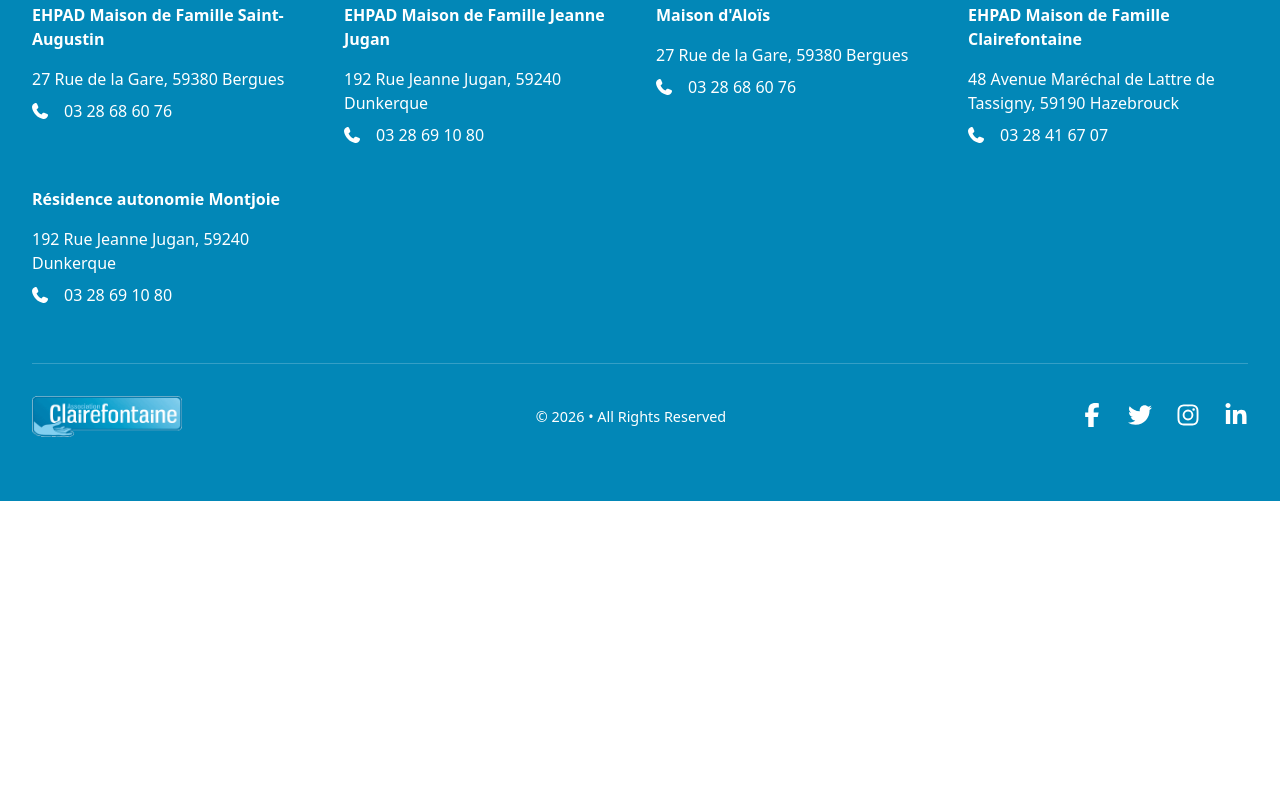
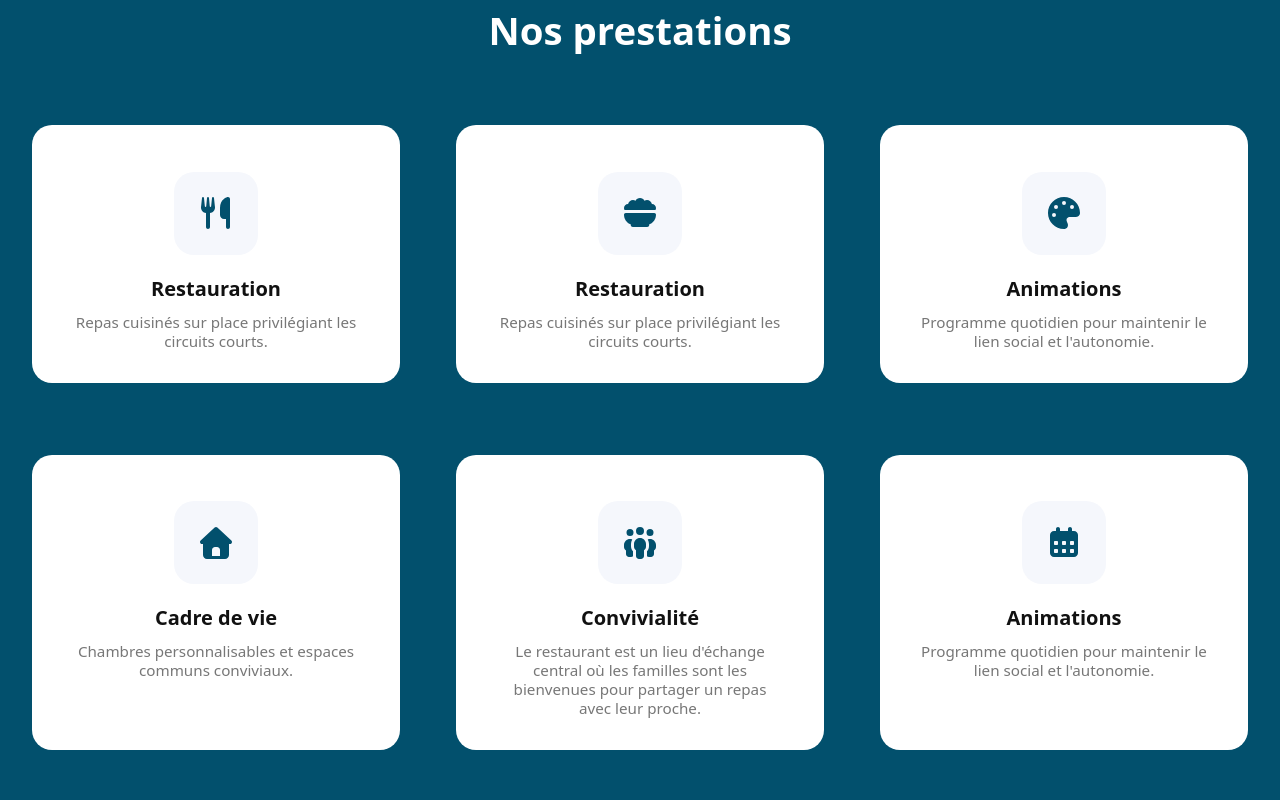
Before and after one commit to crepincorentin/projet-clairefontaine, a Next.js app in the folder front/association-clairefontaine/: page /saint-augustin in a window 1280 px wide. Shown: the part 1380-2180 px from the top of the page. Before the commit the page ends 1881 px from the top, so only its background shows below. Built offline with nearby package versions, Linux system fonts and the light colour scheme.

Commit message:
feat(frontend): add services section to Saint-Augustin page

```diff
--- a/front/association-clairefontaine/app/saint-augustin/page.jsx
+++ b/front/association-clairefontaine/app/saint-augustin/page.jsx
@@ -1,6 +1,55 @@
 import Image from 'next/image';
 import Link from 'next/link';
+import { FontAwesomeIcon } from '@fortawesome/react-fontawesome';
+import {
+  faBowlFood,
+  faCalendarDays,
+  faHouse,
+  faPalette,
+  faPeopleGroup,
+  faUtensils,
+} from '@fortawesome/free-solid-svg-icons';
 import '../styles/components/establishments/saint-augustin.scss';
+
+const services = [
+  {
+    id: 'restauration-cuisine',
+    title: 'Restauration',
+    description: 'Repas cuisinés sur place privilégiant les circuits courts.',
+    icon: faUtensils,
+  },
+  {
+    id: 'restauration-repas',
+    title: 'Restauration',
+    description: 'Repas cuisinés sur place privilégiant les circuits courts.',
+    icon: faBowlFood,
+  },
+  {
+    id: 'animations-quotidiennes',
+    title: 'Animations',
+    description: "Programme quotidien pour maintenir le lien social et l'autonomie.",
+    icon: faPalette,
+  },
+  {
+    id: 'cadre-de-vie',
+    title: 'Cadre de vie',
+    description: 'Chambres personnalisables et espaces communs conviviaux.',
+    icon: faHouse,
+  },
+  {
+    id: 'convivialite',
+    title: 'Convivialité',
+    description:
+      "Le restaurant est un lieu d'échange central où les familles sont les bienvenues pour partager un repas avec leur proche.",
+    icon: faPeopleGroup,
+  },
+  {
+    id: 'animations-programme',
+    title: 'Animations',
+    description: "Programme quotidien pour maintenir le lien social et l'autonomie.",
+    icon: faCalendarDays,
+  },
+];
 
 export const metadata = {
   title: 'Maison de Famille Saint-Augustin | Association Clairefontaine',
@@ -32,7 +81,9 @@
           </div>
 
           <div className="saint-augustin-hero__badge saint-augustin-hero__badge--staff">
-            <span><strong>XX</strong> soignants &amp;</span>
+            <span>
+              <strong>XX</strong> soignants &amp;
+            </span>
             <span>encadrants</span>
           </div>
           <div className="saint-augustin-hero__badge saint-augustin-hero__badge--location">
@@ -69,6 +120,24 @@
           </div>
         </div>
       </section>
+
+      <section className="saint-augustin-services" aria-labelledby="services-title">
+        <div className="saint-augustin-services__container">
+          <h2 id="services-title">Nos prestations</h2>
+
+          <div className="saint-augustin-services__grid">
+            {services.map((service) => (
+              <article className="service-card" key={service.id}>
+                <div className="service-card__icon">
+                  <FontAwesomeIcon icon={service.icon} aria-hidden="true" />
+                </div>
+                <h3>{service.title}</h3>
+                <p>{service.description}</p>
+              </article>
+            ))}
+          </div>
+        </div>
+      </section>
     </div>
   );
 }
--- a/front/association-clairefontaine/app/styles/components/establishments/saint-augustin.scss
+++ b/front/association-clairefontaine/app/styles/components/establishments/saint-augustin.scss
@@ -151,6 +151,85 @@
   }
 }
 
+.saint-augustin-services {
+  padding: 4.25rem 2rem 5.5rem;
+  color: white;
+  background-color: $color-augustin;
+
+  &__container {
+    max-width: 1300px;
+    margin: 0 auto;
+
+    > h2 {
+      margin-bottom: 4.5rem;
+      text-align: center;
+      font-size: clamp(2rem, 3vw, 2.4rem);
+      font-weight: 700;
+      line-height: 1.2;
+    }
+  }
+
+  &__grid {
+    display: grid;
+    grid-template-columns: repeat(3, minmax(0, 1fr));
+    gap: 4.5rem 3.5rem;
+  }
+}
+
+.service-card {
+  display: flex;
+  align-items: center;
+  flex-direction: column;
+  padding: 2.9rem 2rem 2rem;
+  border-radius: 1.25rem;
+  color: #111;
+  background-color: white;
+  text-align: center;
+
+  &__icon {
+    display: grid;
+    width: 5.2rem;
+    height: 5.2rem;
+    margin-bottom: 1.35rem;
+    place-items: center;
+    border-radius: 1.25rem;
+    color: $color-augustin;
+    background-color: #f5f7fc;
+
+    svg {
+      width: 2rem;
+      height: 2rem;
+    }
+  }
+
+  h3 {
+    margin-bottom: 0.75rem;
+    font-size: 1.25rem;
+    font-weight: 700;
+    line-height: 1.2;
+  }
+
+  p {
+    max-width: 18rem;
+    color: #777;
+    font-size: 0.95rem;
+    line-height: 1.25;
+  }
+}
+
+@media (max-width: 900px) {
+  .saint-augustin-services {
+    &__container {
+      max-width: 40rem;
+    }
+
+    &__grid {
+      grid-template-columns: repeat(2, minmax(0, 1fr));
+      gap: 2rem;
+    }
+  }
+}
+
 @media (max-width: 900px) {
   .saint-augustin-hero {
     min-height: 40rem;
@@ -232,4 +311,22 @@
       margin: 0 auto;
     }
   }
+
+  .saint-augustin-services {
+    padding: 3.5rem 1.25rem 4.5rem;
+
+    &__container > h2 {
+      margin-bottom: 2.75rem;
+    }
+
+    &__grid {
+      grid-template-columns: 1fr;
+      gap: 1.5rem;
+    }
+  }
+
+  .service-card {
+    min-height: 0;
+    padding: 2.25rem 1.5rem;
+  }
 }
```
